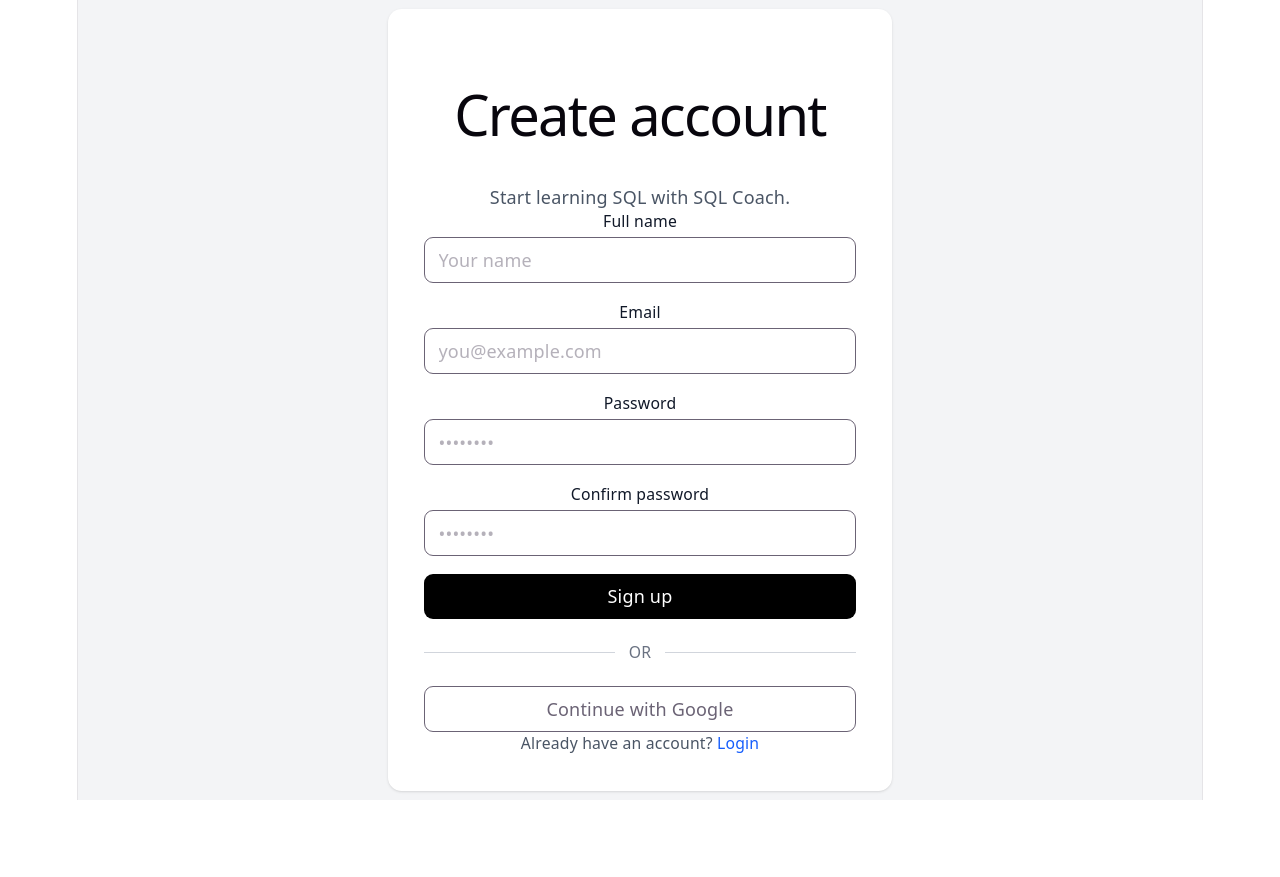
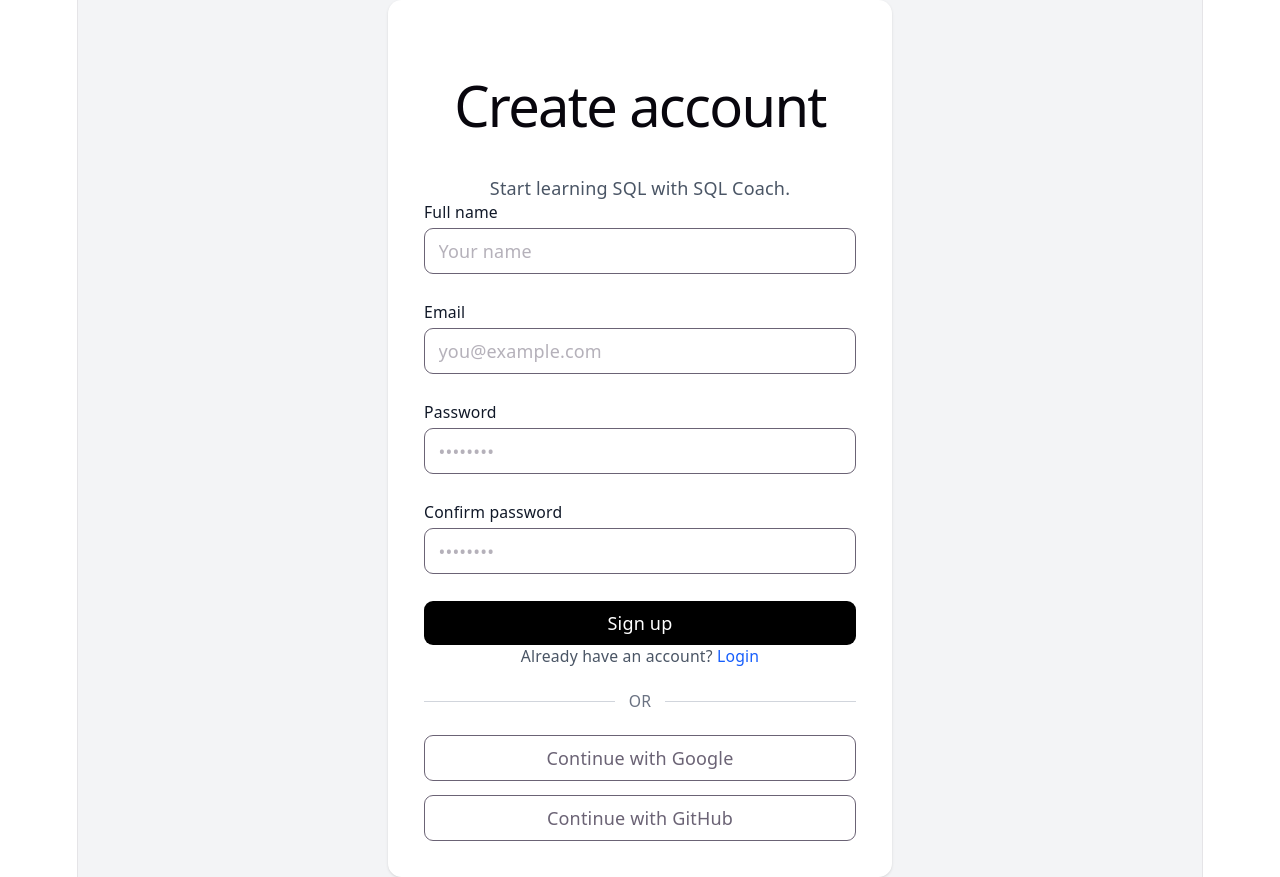
Before and after one commit to SG-07/learn-os, a React app in the folder frontend/: page /signup in a window 1280 px wide. Before the commit the page ends 800 px from the top, so only its background shows below. Built offline with nearby package versions, Linux system fonts and the light colour scheme; no server answers; the HTML template or start-up script is replaced by a standard one.

Commit message:
added github login

```diff
--- a/frontend/src/pages/auth/Login.jsx
+++ b/frontend/src/pages/auth/Login.jsx
@@ -1,23 +1,23 @@
 // frontend/src/pages/auth/Login.jsx
 
-import { useState } from 'react';
-import { Link, useNavigate } from '@tanstack/react-router';
-import { toast } from 'react-toastify';
+import { useState } from "react";
+import { Link, useNavigate } from "@tanstack/react-router";
+import { toast } from "react-toastify";
 
-import { supabase } from '../../lib/supabaseClient';
+import { supabase } from "../../lib/supabaseClient";
 
 function Login() {
   const navigate = useNavigate();
 
-  const [email, setEmail] = useState('');
-  const [password, setPassword] = useState('');
+  const [email, setEmail] = useState("");
+  const [password, setPassword] = useState("");
   const [loading, setLoading] = useState(false);
 
   async function handleLogin(event) {
     event.preventDefault();
 
     if (!email || !password) {
-      toast.error('Please enter email and password');
+      toast.error("Please enter email and password");
       return;
     }
 
@@ -33,17 +33,15 @@ function Login() {
         throw error;
       }
 
-      toast.success('Login successful');
+      toast.success("Login successful");
 
       navigate({
-        to: '/dashboard',
+        to: "/dashboard",
       });
     } catch (error) {
       console.error(error);
 
-      toast.error(
-        error.message || 'Unable to login'
-      );
+      toast.error(error.message || "Unable to login");
     } finally {
       setLoading(false);
     }
@@ -54,7 +52,7 @@ function Login() {
       setLoading(true);
 
       const { error } = await supabase.auth.signInWithOAuth({
-        provider: 'google',
+        provider: "google",
         options: {
           redirectTo: `${window.location.origin}/auth/callback`,
         },
@@ -66,9 +64,30 @@ function Login() {
     } catch (error) {
       console.error(error);
 
-      toast.error(
-        error.message || 'Google login failed'
-      );
+      toast.error(error.message || "Google login failed");
+
+      setLoading(false);
+    }
+  }
+
+  async function handleGithubLogin() {
+    try {
+      setLoading(true);
+
+      const { error } = await supabase.auth.signInWithOAuth({
+        provider: "github",
+        options: {
+          redirectTo: `${window.location.origin}/auth/callback`,
+        },
+      });
+
+      if (error) {
+        throw error;
+      }
+    } catch (error) {
+      console.error(error);
+
+      toast.error(error.message || "Github login failed");
 
       setLoading(false);
     }
@@ -81,13 +100,14 @@ function Login() {
           Login
         </h1>
 
-        <p className="mb-6 text-gray-600 dark:text-gray-400">
-          Login to continue to SQL Coach.
+        <p className="mb-10 text-gray-600 dark:text-gray-400">
+          Login to SQL Coach.
         </p>
 
-        <form onSubmit={handleLogin} className="space-y-4">
+        <form onSubmit={handleLogin} className="space-y-5">
+          {/* Email */}
           <div>
-            <label className="mb-1 block text-sm font-medium text-gray-900 dark:text-white">
+            <label className="mb-1 block text-left text-sm font-medium text-gray-900 dark:text-white">
               Email
             </label>
 
@@ -95,13 +115,14 @@ function Login() {
               type="email"
               value={email}
               onChange={(event) => setEmail(event.target.value)}
-              className="w-full rounded-lg border px-3 py-2 dark:border-gray-700 dark:bg-gray-800 dark:text-white"
+              className="w-full rounded-lg border px-3 py-2 text-left dark:border-gray-700 dark:bg-gray-800 dark:text-white"
               placeholder="you@example.com"
             />
           </div>
 
+          {/* Password */}
           <div>
-            <label className="mb-1 block text-sm font-medium text-gray-900 dark:text-white">
+            <label className="mb-1 block text-left text-sm font-medium text-gray-900 dark:text-white">
               Password
             </label>
 
@@ -109,7 +130,7 @@ function Login() {
               type="password"
               value={password}
               onChange={(event) => setPassword(event.target.value)}
-              className="w-full rounded-lg border px-3 py-2 dark:border-gray-700 dark:bg-gray-800 dark:text-white"
+              className="w-full rounded-lg border px-3 py-2 text-left dark:border-gray-700 dark:bg-gray-800 dark:text-white"
               placeholder="••••••••"
             />
           </div>
@@ -119,7 +140,7 @@ function Login() {
             disabled={loading}
             className="w-full rounded-lg bg-black px-4 py-2 text-white disabled:opacity-50 dark:bg-white dark:text-black"
           >
-            {loading ? 'Logging in...' : 'Login'}
+            {loading ? "Logging in..." : "Login"}
           </button>
         </form>
 
@@ -131,6 +152,7 @@ function Login() {
           <div className="h-px flex-1 bg-gray-300" />
         </div>
 
+        <div className="space-y-3">
           <button
             type="button"
             onClick={handleGoogleLogin}
@@ -140,12 +162,19 @@ function Login() {
             Continue with Google
           </button>
 
+          <button
+            type="button"
+            onClick={handleGithubLogin}
+            disabled={loading}
+            className="w-full rounded-lg border px-4 py-2 disabled:opacity-50 dark:border-gray-700 dark:text-white"
+          >
+            Continue with Github
+          </button>
+        </div>
+
         <p className="mt-6 text-center text-sm text-gray-600 dark:text-gray-400">
-          Don't have an account?{' '}
-          <Link
-            to="/signup"
-            className="font-medium text-blue-600"
-          >
+          Don't have an account?{" "}
+          <Link to="/signup" className="font-medium text-blue-600">
             Sign up
           </Link>
         </p>
--- a/frontend/src/pages/auth/Signup.jsx
+++ b/frontend/src/pages/auth/Signup.jsx
@@ -1,17 +1,18 @@
 // frontend/src/pages/auth/Signup.jsx
-import { useState } from 'react';
-import { Link, useNavigate } from '@tanstack/react-router';
-import { toast } from 'react-toastify';
 
-import { supabase } from '../../lib/supabaseClient';
+import { useState } from "react";
+import { Link, useNavigate } from "@tanstack/react-router";
+import { toast } from "react-toastify";
+
+import { supabase } from "../../lib/supabaseClient";
 
 function Signup() {
   const navigate = useNavigate();
 
-  const [name, setName] = useState('');
-  const [email, setEmail] = useState('');
-  const [password, setPassword] = useState('');
-  const [confirmPassword, setConfirmPassword] = useState('');
+  const [name, setName] = useState("");
+  const [email, setEmail] = useState("");
+  const [password, setPassword] = useState("");
+  const [confirmPassword, setConfirmPassword] = useState("");
   const [loading, setLoading] = useState(false);
 
   async function handleSignup(event) {
@@ -20,23 +21,18 @@ function Signup() {
     const trimmedName = name.trim();
     const trimmedEmail = email.trim();
 
-    if (
-      !trimmedName ||
-      !trimmedEmail ||
-      !password ||
-      !confirmPassword
-    ) {
-      toast.error('Please fill all fields');
+    if (!trimmedName || !trimmedEmail || !password || !confirmPassword) {
+      toast.error("Please fill all fields");
       return;
     }
 
     if (password !== confirmPassword) {
-      toast.error('Passwords do not match');
+      toast.error("Passwords do not match");
       return;
     }
 
     if (password.length < 6) {
-      toast.error('Password must be at least 6 characters');
+      toast.error("Password must be at least 6 characters");
       return;
     }
 
@@ -62,26 +58,24 @@ function Signup() {
        * data.session will normally be null.
        */
       if (data.session) {
-        toast.success('Account created successfully');
+        toast.success("Account created successfully");
 
         navigate({
-          to: '/dashboard',
+          to: "/dashboard",
         });
       } else {
         toast.success(
-          'Account created. Check your email to confirm your account.'
+          "Account created. Check your email to confirm your account.",
         );
 
         navigate({
-          to: '/login',
+          to: "/login",
         });
       }
     } catch (error) {
       console.error(error);
 
-      toast.error(
-        error.message || 'Unable to create account'
-      );
+      toast.error(error.message || "Unable to create account");
     } finally {
       setLoading(false);
     }
@@ -92,7 +86,7 @@ function Signup() {
       setLoading(true);
 
       const { error } = await supabase.auth.signInWithOAuth({
-        provider: 'google',
+        provider: "google",
         options: {
           redirectTo: `${window.location.origin}/auth/callback`,
         },
@@ -104,10 +98,29 @@ function Signup() {
     } catch (error) {
       console.error(error);
 
-      toast.error(
-        error.message || 'Google signup failed'
-      );
+      toast.error(error.message || "Google signup failed");
+      setLoading(false);
+    }
+  }
 
+  async function handleGithubSignup() {
+    try {
+      setLoading(true);
+
+      const { error } = await supabase.auth.signInWithOAuth({
+        provider: "github",
+        options: {
+          redirectTo: `${window.location.origin}/auth/callback`,
+        },
+      });
+
+      if (error) {
+        throw error;
+      }
+    } catch (error) {
+      console.error(error);
+
+      toast.error(error.message || "GitHub signup failed");
       setLoading(false);
     }
   }
@@ -119,14 +132,14 @@ function Signup() {
           Create account
         </h1>
 
-        <p className="mb-6 text-gray-600 dark:text-gray-400">
+        <p className="mb-10 text-gray-600 dark:text-gray-400">
           Start learning SQL with SQL Coach.
         </p>
 
-        <form onSubmit={handleSignup} className="space-y-4">
+        <form onSubmit={handleSignup} className="space-y-6">
           {/* Name */}
           <div>
-            <label className="mb-1 block text-sm font-medium text-gray-900 dark:text-white">
+            <label className="mb-1 block text-left text-sm font-medium text-gray-900 dark:text-white">
               Full name
             </label>
 
@@ -140,9 +153,11 @@ function Signup() {
             />
           </div>
 
+
+
           {/* Email */}
           <div>
-            <label className="mb-1 block text-sm font-medium text-gray-900 dark:text-white">
+            <label className="mb-1 block text-left text-sm font-medium text-gray-900 dark:text-white">
               Email
             </label>
 
@@ -158,7 +173,7 @@ function Signup() {
 
           {/* Password */}
           <div>
-            <label className="mb-1 block text-sm font-medium text-gray-900 dark:text-white">
+            <label className="mb-1 block text-left text-sm font-medium text-gray-900 dark:text-white">
               Password
             </label>
 
@@ -174,16 +189,14 @@ function Signup() {
 
           {/* Confirm Password */}
           <div>
-            <label className="mb-1 block text-sm font-medium text-gray-900 dark:text-white">
+            <label className="mb-1 block text-left text-sm font-medium text-gray-900 dark:text-white">
               Confirm password
             </label>
 
             <input
               type="password"
               value={confirmPassword}
-              onChange={(event) =>
-                setConfirmPassword(event.target.value)
-              }
+              onChange={(event) => setConfirmPassword(event.target.value)}
               className="w-full rounded-lg border px-3 py-2 dark:border-gray-700 dark:bg-gray-800 dark:text-white"
               placeholder="••••••••"
               autoComplete="new-password"
@@ -195,20 +208,27 @@ function Signup() {
             disabled={loading}
             className="w-full rounded-lg bg-black px-4 py-2 text-white disabled:opacity-50 dark:bg-white dark:text-black"
           >
-            {loading ? 'Creating account...' : 'Sign up'}
+            {loading ? "Creating account..." : "Sign up"}
           </button>
         </form>
+
+        <p className="mt-6 text-center text-sm text-gray-600 dark:text-gray-400">
+          Already have an account?{" "}
+          <Link to="/login" className="font-medium text-blue-600">
+            Login
+          </Link>
+        </p>
 
         <div className="my-5 flex items-center gap-3">
             <div className="h-px flex-1 bg-gray-300" />
 
-          <span className="text-sm text-gray-500">
-            OR
-          </span>
+            <span className="text-sm text-gray-500">OR</span>
 
             <div className="h-px flex-1 bg-gray-300" />
           </div>
 
+        {/* Social signup */}
+          <div className="space-y-3">
             <button
               type="button"
               onClick={handleGoogleSignup}
@@ -218,15 +238,17 @@ function Signup() {
               Continue with Google
             </button>
 
-        <p className="mt-6 text-center text-sm text-gray-600 dark:text-gray-400">
-          Already have an account?{' '}
-          <Link
-            to="/login"
-            className="font-medium text-blue-600"
+            <button
+              type="button"
+              onClick={handleGithubSignup}
+              disabled={loading}
+              className="w-full rounded-lg border px-4 py-2 disabled:opacity-50 dark:border-gray-700 dark:text-white"
             >
-            Login
-          </Link>
-        </p>
+              Continue with GitHub
+            </button>
+          </div>
+
+
       </div>
     </div>
   );
--- a/frontend/src/routes/_authenticated/route.jsx
+++ b/frontend/src/routes/_authenticated/route.jsx
@@ -1,9 +1,30 @@
-import { createFileRoute } from '@tanstack/react-router'
+import {
+  createFileRoute,
+  Outlet,
+  redirect,
+} from "@tanstack/react-router";
+import { supabase } from "../../lib/supabaseClient";
 
-export const Route = createFileRoute('/_authenticated')({
-  component: RouteComponent,
-})
+export const Route = createFileRoute("/_authenticated")({
+  beforeLoad: async () => {
+    const {
+      data: { session },
+    } = await supabase.auth.getSession();
 
-function RouteComponent() {
-  return <div>Hello "/_authenticated"!</div>
+    if (!session) {
+      throw redirect({
+        to: "/login",
+      });
+    }
+  },
+
+  component: AuthenticatedLayout,
+});
+
+function AuthenticatedLayout() {
+  return (
+    <div className="min-h-screen">
+      <Outlet />
+    </div>
+  );
 }
--- a/frontend/src/routes/index.jsx
+++ b/frontend/src/routes/index.jsx
@@ -1,15 +1,20 @@
-import { createFileRoute } from '@tanstack/react-router';
+import { createFileRoute, redirect } from "@tanstack/react-router";
+import { supabase } from "../lib/supabaseClient";
 
-export const Route = createFileRoute('/')({
-  component: Home,
+export const Route = createFileRoute("/")({
+  beforeLoad: async () => {
+    const {
+      data: { session },
+    } = await supabase.auth.getSession();
+
+    if (session) {
+      throw redirect({
+        to: "/dashboard",
+      });
+    }
+
+    throw redirect({
+      to: "/login",
+    });
+  },
 });
-
-function Home() {
-  return (
-    <div className="min-h-screen flex items-center justify-center">
-      <h1 className="text-3xl font-bold">
-        SQL Coach
-      </h1>
-    </div>
-  );
-}
```
Lines whose indentation alone changed are shown as unchanged.
